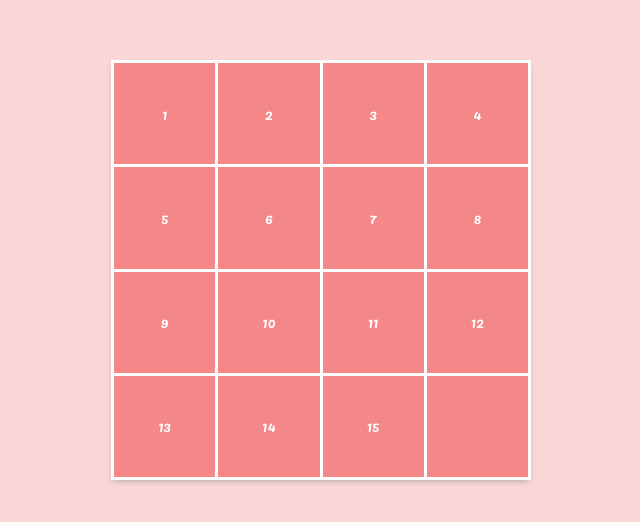
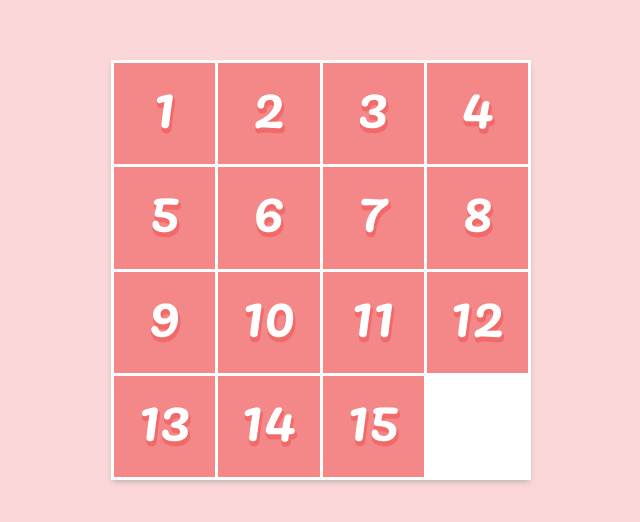
Before and after one commit to russo97/FifteenPuzzle, a Vue app: page / in a window 1280 px wide. Shown: the part 130-652 px from the top of the page, without its empty margins (319-959 px from the left). Built offline with nearby package versions, Linux system fonts and the light colour scheme.

Commit message:
feat: movimentos das células disponível de acordo com os cliques realizados

```diff
--- a/public/mixins.module.scss
+++ b/public/mixins.module.scss
@@ -3,3 +3,8 @@
     align-items: center;
     justify-content: center;
 }
+
+%full-width {
+    width: 100%;
+    height: 100%;
+}
--- a/src/App.vue
+++ b/src/App.vue
@@ -1,10 +1,11 @@
 <template>
   <main id="app">
-    <div id="content">
+    <div id="content" ref="content">
       <Tile
         :key="index"
         :value="val"
         :index="index"
+        @move="moveCell(index)"
         v-for="(val, index) in table" />
     </div>
   </main>
@@ -29,9 +30,32 @@ export default {
 
   methods: {
     getBlankTable () {
-      return Array.from({ length: Math.pow(this.tableSize, 2) - 1 }, (item, index) => {
+      return Array.from({ length: this.realTableSize }, (item, index) => {
         return index + 1;
       });
+    },
+
+    canMove (cellIndex) {
+      const { nullIndex, tableSize: width } = this;
+
+      return (
+        (nullIndex % width !== 0 && nullIndex - 1 == cellIndex) ||
+        (nullIndex % width !== width - 1 && cellIndex == nullIndex + 1) ||
+        (nullIndex + width == cellIndex) ||
+        (nullIndex - width == cellIndex)
+      );
+    },
+
+    moveCell (index) {
+      const canMove = this.canMove(index);
+
+      if (canMove) {
+        this.swap(index, this.nullIndex);
+      }
+    },
+
+    swap (indexA, indexB) {
+      this.table[indexA] = this.table.splice(indexB, 1, this.table[indexA])[0];
     }
   },
 
@@ -44,6 +68,14 @@ export default {
       }, 0);
 
       return inversionsCount % 2 === 0;
+    },
+
+    nullIndex () {
+      return this.table.indexOf(null);
+    },
+
+    realTableSize () {
+      return Math.pow(this.tableSize, 2) - 1;
     }
   },
 
--- a/src/components/Tile.vue
+++ b/src/components/Tile.vue
@@ -1,11 +1,14 @@
 <template>
-  <div class="cell">
-      {{ value }}
+  <div :class="{ 'cell': value }" @click="$emit('move')">
+      <div class="shadow" v-if="value">{{ value }}</div>
+      <div class="number" v-if="value"> {{ value }} </div>
   </div>
 </template>
 
 <script>
 export default {
+    name: 'Tile',
+
     props: ['index', 'value']
 }
 </script>
@@ -14,11 +17,34 @@ export default {
     @import "../../public/mixins.module.scss";
 
     .cell {
-        color: #fff;
         cursor: pointer;
-        font-size: 150%;
+        overflow: hidden;
+        position: relative;
         @extend %flex-center;
         background-color: #F15E5Ebd;
         font-family: 'Pacifico', cursive;
+
+        .number,
+        .shadow {
+            @extend %full-width, %flex-center;
+            top: 0px;
+            left: 0px;
+            position: absolute;
+        }
+
+        .number {
+            z-index: 2;
+            color: #fff;
+            font-size: 6rem;
+            margin-top: -10px;
+        }
+
+        .shadow {
+            z-index: 1;
+            font-weight: bold;
+            font-size: 6rem;
+            margin-top: -5px;
+            color: #f15e5ebd;
+        }
     }
 </style>
```
